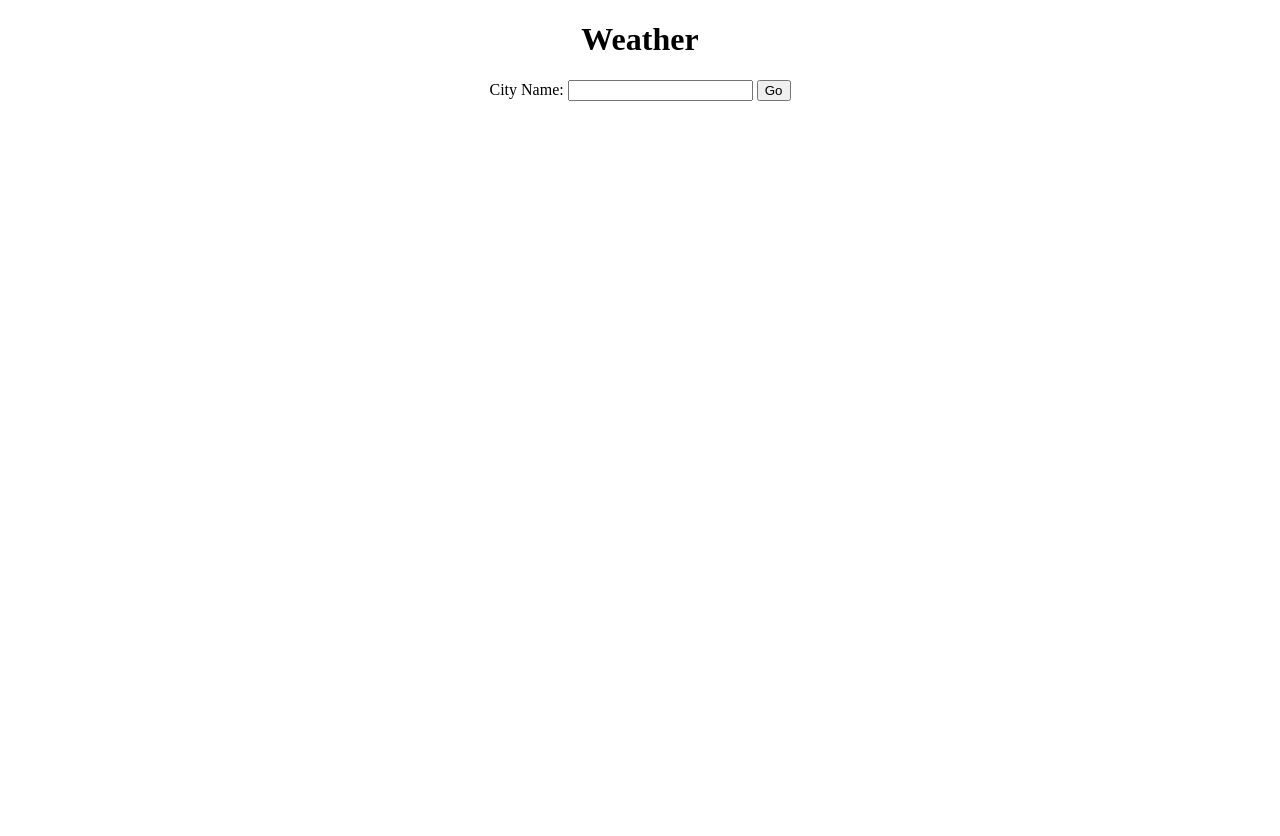
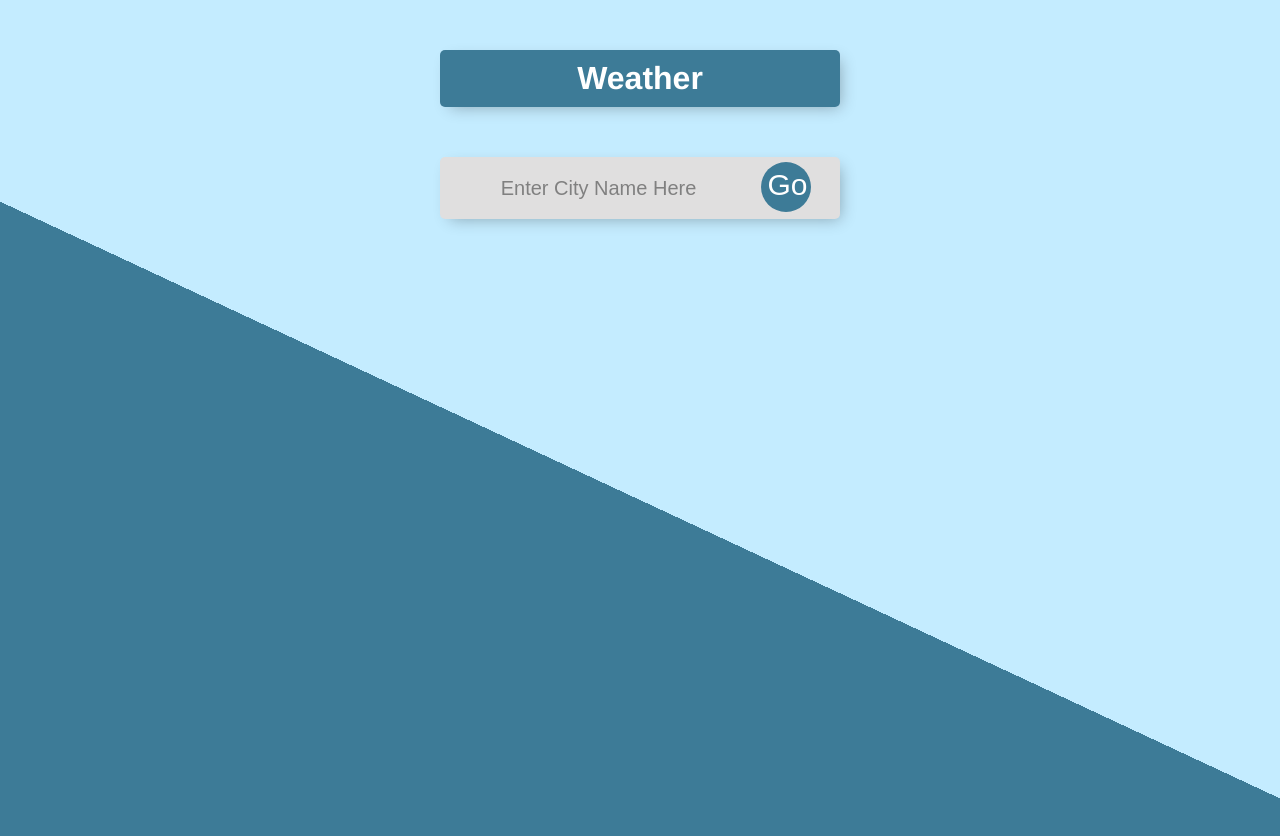
Before and after one commit to rsoria21/weatherapp, a website: page index.html in a window 1280 px wide. Before the commit the page ends 800 px from the top, so only its background shows below. Drawn offline with Linux system fonts and the light colour scheme.

Commit message:
Updated the color scheme

```diff
--- a/index.html
+++ b/index.html
@@ -8,14 +8,26 @@
     <title>Weather App</title>
   </head>
   <body>
-    <h1>Weather</h1>
-    <!-- / = gose to rootRoute -->
-    <div class="container">
-      <form action="/" method="post">
-        <label for="cityinput">City Name: </label>
-        <input id="cityInput" type="text" name="cityName" />
-        <button type="submit">Go</button>
-      </form>
+    <!-- this is the end of the weather code -->
+
+    <!-- this is the start of styling -->
+    <div class="box" id="heading">
+      <h1>Weather</h1>
+    </div>
+
+    <div class="box">
+      <div class="container">
+        <form action="/" method="post">
+          <!-- <label for="cityinput" class="cityText">City Name: </label> -->
+          <input
+            id="cityInput"
+            type="text"
+            name="cityName"
+            placeholder="Enter City Name Here"
+          />
+          <button type="submit">Go</button>
+        </form>
+      </div>
     </div>
   </body>
 </html>
--- a/public/css/styles.css
+++ b/public/css/styles.css
@@ -1,13 +1,109 @@
 /*  */
 /*  */
-body {
+/* body {
   text-align: center;
 }
 
 div {
   margin: auto;
+} */
+
+/* this is the star of new code */
+
+html {
+  background-color: #e4e9fd;
+  background-image: -webkit-linear-gradient(65deg, #3d7b97 50%, #c4ecff 50%);
+  min-height: 1000px;
+  font-family: "helvetica neue";
 }
 
-.container {
-  align-content: center;
+h1 {
+  color: #fff;
+  padding: 10px;
 }
+
+.box {
+  max-width: 400px;
+  margin: 50px auto;
+  background: rgb(224, 223, 223);
+  border-radius: 5px;
+  box-shadow: 5px 5px 15px -5px rgba(0, 0, 0, 0.3);
+}
+
+#heading {
+  background-color: #3d7b97;
+  text-align: center;
+}
+
+.item {
+  min-height: 70px;
+  display: flex;
+  align-items: center;
+  border-bottom: 1px solid #f1f1f1;
+}
+
+.item:last-child {
+  border-bottom: 0;
+}
+
+input:checked + p {
+  text-decoration: line-through;
+  text-decoration-color: #a683e3;
+}
+
+input[type="checkbox"] {
+  margin: 20px;
+}
+
+p {
+  margin: 0;
+  padding: 20px;
+  font-size: 20px;
+  font-weight: 200;
+  color: #00204a;
+}
+
+/* the .item means its looking to style all forms with the class item */
+form.item {
+  text-align: center;
+  margin-left: 20px;
+}
+
+button {
+  min-height: 50px;
+  width: 50px;
+  border-radius: 50%;
+  border-color: transparent;
+  background-color: #3d7b97;
+  color: #fff;
+  font-size: 30px;
+  padding-bottom: 6px;
+  border-width: 0;
+}
+
+input[type="text"] {
+  text-align: center;
+  height: 60px;
+  top: 10px;
+  border: none;
+  background: transparent;
+  font-size: 20px;
+  font-weight: 200;
+  width: 313px;
+}
+
+input[type="text"]:focus {
+  outline: none;
+  box-shadow: inset 0 -3px 0 0 #a683e3;
+}
+
+::placeholder {
+  color: grey;
+  opacity: 1;
+}
+
+footer {
+  color: white;
+  color: rgba(0, 0, 0, 0.5);
+  text-align: center;
+}
```
